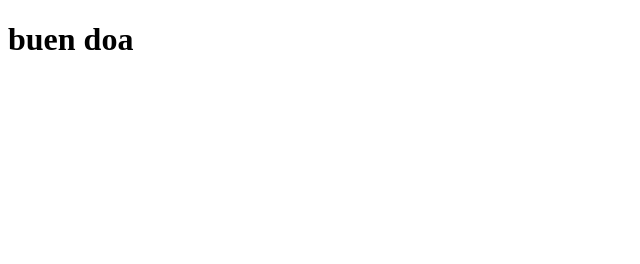
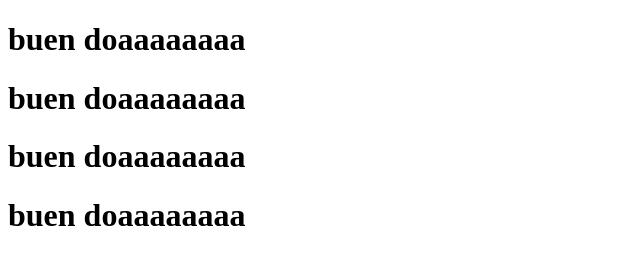
Before and after one commit to Jhon1840/prueba, a plain HTML site: page index.html in a window 1280 px wide. Shown: the whole page, without its empty margins (0-640 px from the left). Drawn offline with Linux system fonts and the light colour scheme.

Commit message:
buen dia

```diff
--- a/index.html
+++ b/index.html
@@ -6,6 +6,11 @@
     <title>Document</title>
 </head>
 <body>
-    <h1>buen doa</h1>
+    <h1>buen doaaaaaaaa</h1>
+    <h1>buen doaaaaaaaa</h1>
+
+    <h1>buen doaaaaaaaa</h1>
+    <h1>buen doaaaaaaaa</h1>
+
 </body>
 </html>
```
